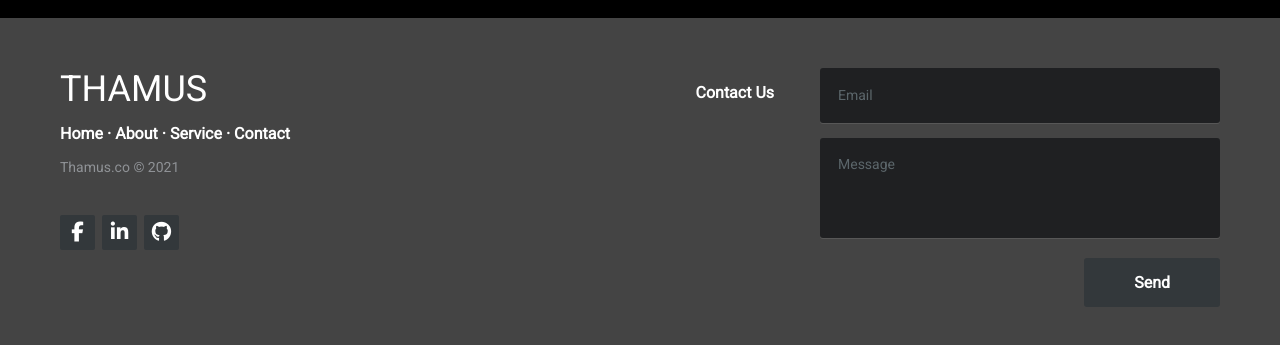
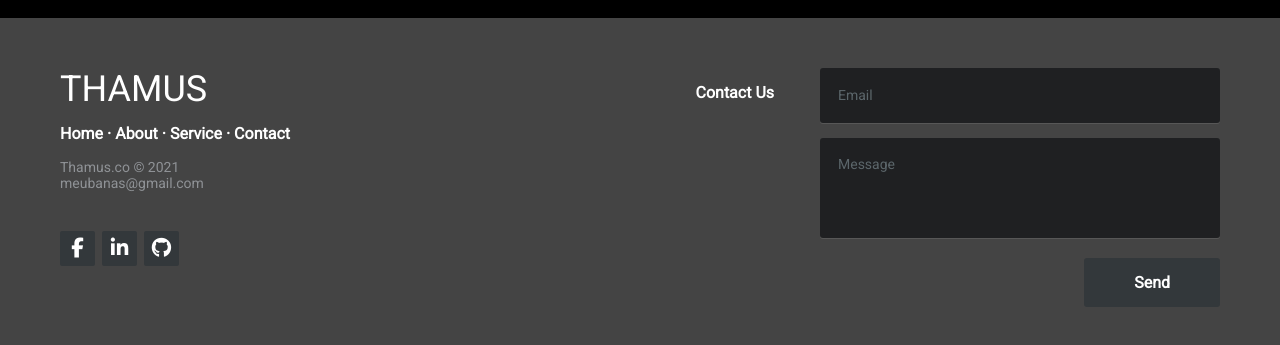
Before and after one commit to mackoyeubanas/Porfolio, a plain HTML site: page about.html in a window 1280 px wide. Shown: the part 1495-1840 px from the top of the page. Drawn offline with nearby package versions, Linux system fonts and the light colour scheme.

Commit message:
Porfolio

```diff
--- a/about.html
+++ b/about.html
@@ -151,7 +151,7 @@
 				</p>
 
 				<p class="footer-company-name">Thamus.co © 2021</p>
-
+				<p class="footer-company-name">meubanas@gmail.com</p>
 				<div class="footer-icons">
 
 					<a href="https://web.facebook.com/?_rdc=1&_rdr"><i class="fa fa-facebook"></i></a>
```
Also changed, not shown: index.html (+1 -0 lines), services.html (+1 -0 lines).
